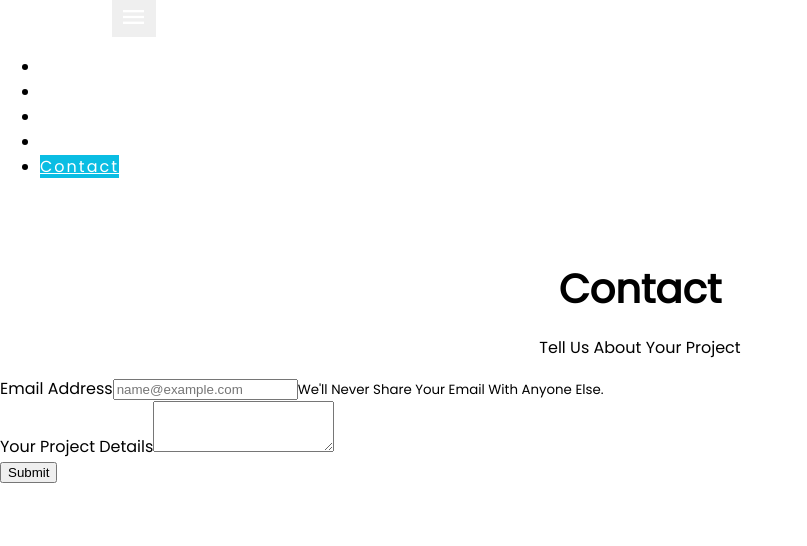
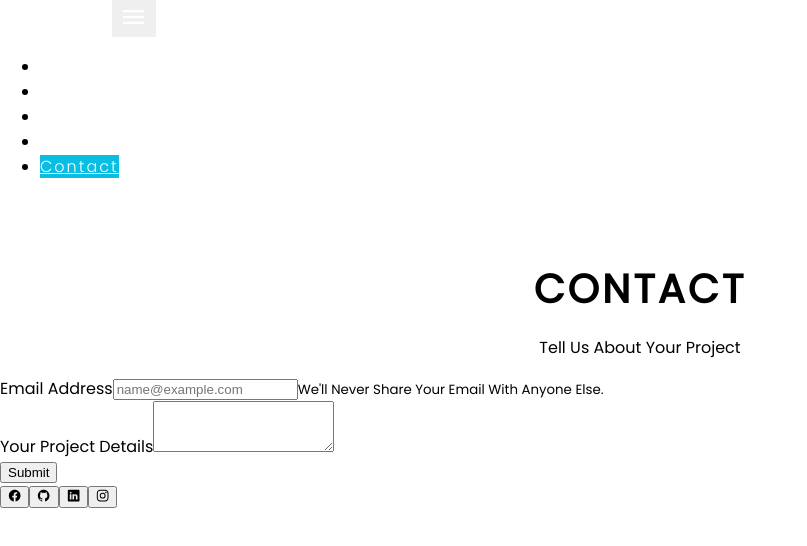
Before and after one commit to ShofiqulMiraz/portfolioV1, a React (Create React App) app: page /contact in a window 1280 px wide. Shown: the top 546 px of the page, without its empty margins (0-807 px from the left). Built offline with nearby package versions, Linux system fonts and the light colour scheme; no server answers.

Commit message:
social contact added

```diff
--- a/public/index.html
+++ b/public/index.html
@@ -33,6 +33,8 @@
     integrity="sha384-CauSuKpEqAFajSpkdjv3z9t8E7RlpJ1UP0lKM/+NdtSarroVKu069AlsRPKkFBz9"
     crossorigin="anonymous"></script>
   <script>$(document).ready(function () { $('body').bootstrapMaterialDesign(); });</script>
+  <script type="module" src="https://unpkg.com/ionicons@5.1.2/dist/ionicons/ionicons.esm.js"></script>
+  <script nomodule="" src="https://unpkg.com/ionicons@5.1.2/dist/ionicons/ionicons.js"></script>
 </body>
 
 
--- a/src/components/main-components/contact/contact.jsx
+++ b/src/components/main-components/contact/contact.jsx
@@ -1,5 +1,7 @@
 import React, { useState } from "react";
 import { FormSubmit } from "../firebase/firebase-utils";
+import SocialContact from "./social-contact";
+import "./contact.scss";
 
 const Contact = () => {
   const [email, setEmail] = useState("");
@@ -11,17 +13,14 @@ const Contact = () => {
     FormSubmit(email, message);
     setSubmitted(true);
   };
-  return (
-    <div className="container mt-5 mb-5">
-      <h2 className="site-head">Contact</h2>
-      <p className="site-para">tell us about your project</p>
-      {submitted ? (
+  const SubmittedUI = () => (
     <div className="text-center">
       <h3 className="text-capitalize">
         Thanks for your Submission. We will contact you soon.
       </h3>
     </div>
-      ) : (
+  );
+  const FormUI = () => (
     <form onSubmit={handleSubmit}>
       <div className="form-group">
         <label htmlFor="email">Email Address</label>
@@ -45,11 +44,45 @@ const Contact = () => {
           rows="3"
         ></textarea>
       </div>
-          <button type="submit" className="btn btn-raised btn-primary">
+      <button type="submit" className="btn btn-raised btn-primary submit-btn">
         Submit
       </button>
     </form>
-      )}
+  );
+  const SocialUI = () => (
+    <div className="container pt-3 text-center">
+      <div className="row">
+        <div className="col">
+          <SocialContact
+            logo="logo-facebook"
+            link="https://web.facebook.com/ShofiqulMiraz/"
+            tooltip="Connect on Facebook"
+          />
+          <SocialContact
+            logo="logo-github"
+            link="https://github.com/ShofiqulMiraz"
+            tooltip="Connect on Github"
+          />
+          <SocialContact
+            logo="logo-linkedin"
+            link="https://www.linkedin.com/in/shofiqulmiraz/"
+            tooltip="Connect on LinkedIn"
+          />
+          <SocialContact
+            logo="logo-instagram"
+            link="https://www.instagram.com/shofiqulmiraz/"
+            tooltip="Connect on instagram"
+          />
+        </div>
+      </div>
+    </div>
+  );
+  return (
+    <div className="container mt-5 mb-5">
+      <h2 className="site-head">Contact</h2>
+      <p className="site-para">tell us about your project</p>
+      {submitted ? SubmittedUI() : FormUI()}
+      {SocialUI()}
     </div>
   );
 };
--- a/src/components/main-components/contact/contact.scss
+++ b/src/components/main-components/contact/contact.scss
@@ -0,0 +1,16 @@
+.social-btn {
+  transition: all 0.2s ease-in-out;
+  &:hover {
+    transform: scale(1.1) rotate(360deg);
+  }
+}
+
+.submit-btn {
+  transition: all 0.2s ease-in-out;
+  &:hover {
+    transform: scale(1.1);
+  }
+  &:focus {
+    transform: scale(0.9);
+  }
+}
--- /dev/null
+++ b/src/components/main-components/contact/social-contact.jsx
@@ -0,0 +1,19 @@
+import React from "react";
+
+const SocialContact = ({ logo, link, tooltip }) => {
+  return (
+    <a href={link} target="_blank" rel="noopener noreferrer">
+      <button
+        type="button"
+        className="btn btn-success bmd-btn-fab mr-2 social-btn"
+        data-toggle="tooltip"
+        data-placement="bottom"
+        title={tooltip}
+      >
+        <ion-icon name={logo}></ion-icon>
+      </button>
+    </a>
+  );
+};
+
+export default SocialContact;
--- a/src/components/main-components/nav/nav.scss
+++ b/src/components/main-components/nav/nav.scss
@@ -10,7 +10,7 @@
 }
 .navbar-dark .navbar-nav .nav-link {
   color: white !important;
-  font-weight: 500;
+  font-weight: 300;
   letter-spacing: 2px !important;
   transition: all 0.3s ease-in-out;
   font-size: 16px;
--- a/src/components/main-components/services/services.scss
+++ b/src/components/main-components/services/services.scss
@@ -3,8 +3,9 @@
   text-align: center;
   margin-top: 80px;
   margin-bottom: 10px;
-  text-transform: capitalize;
+  text-transform: uppercase;
   font-weight: 700;
+  letter-spacing: 3px;
 }
 .site-para {
   text-transform: capitalize;
```
Lines whose indentation alone changed are shown as unchanged.
